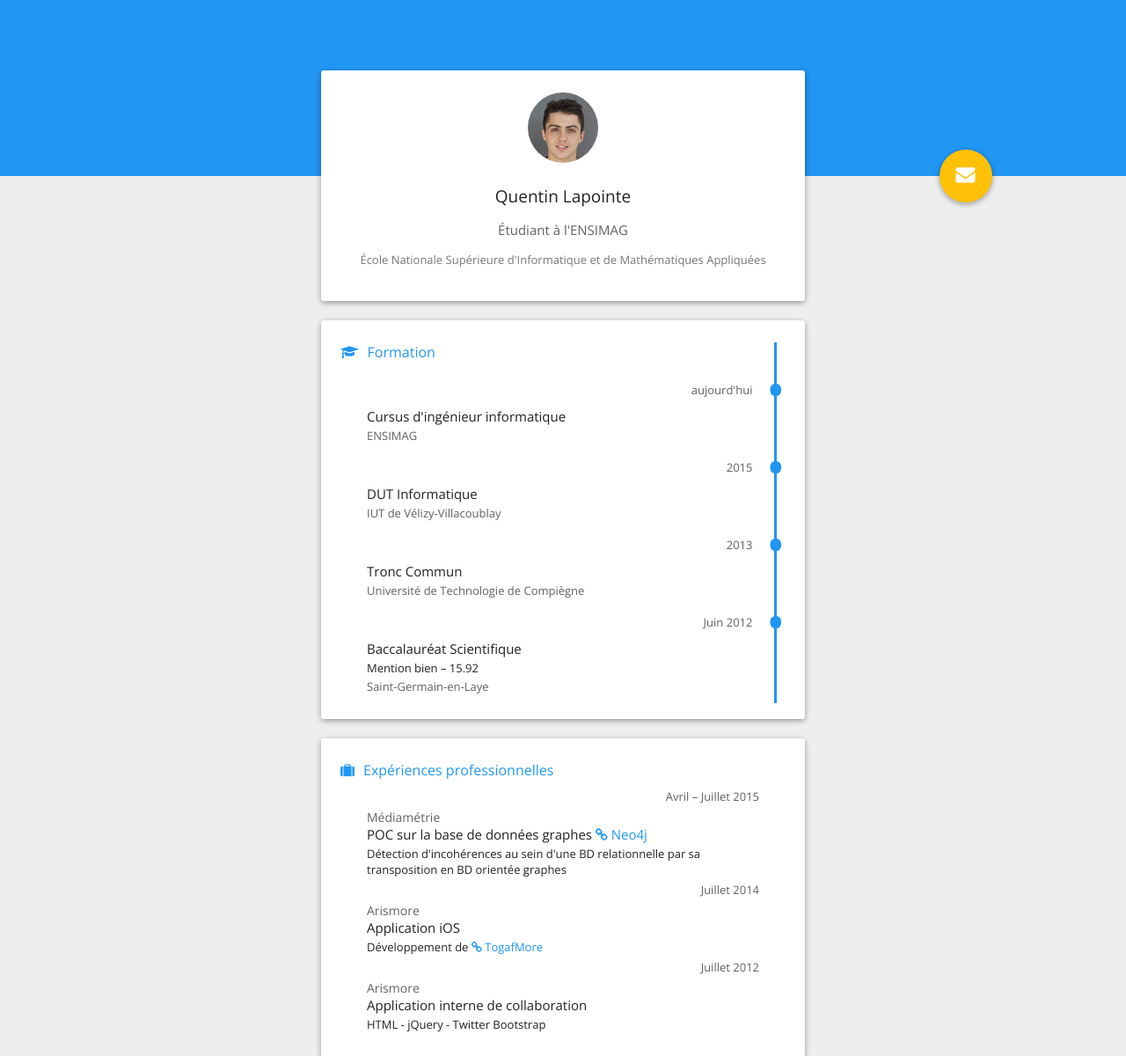
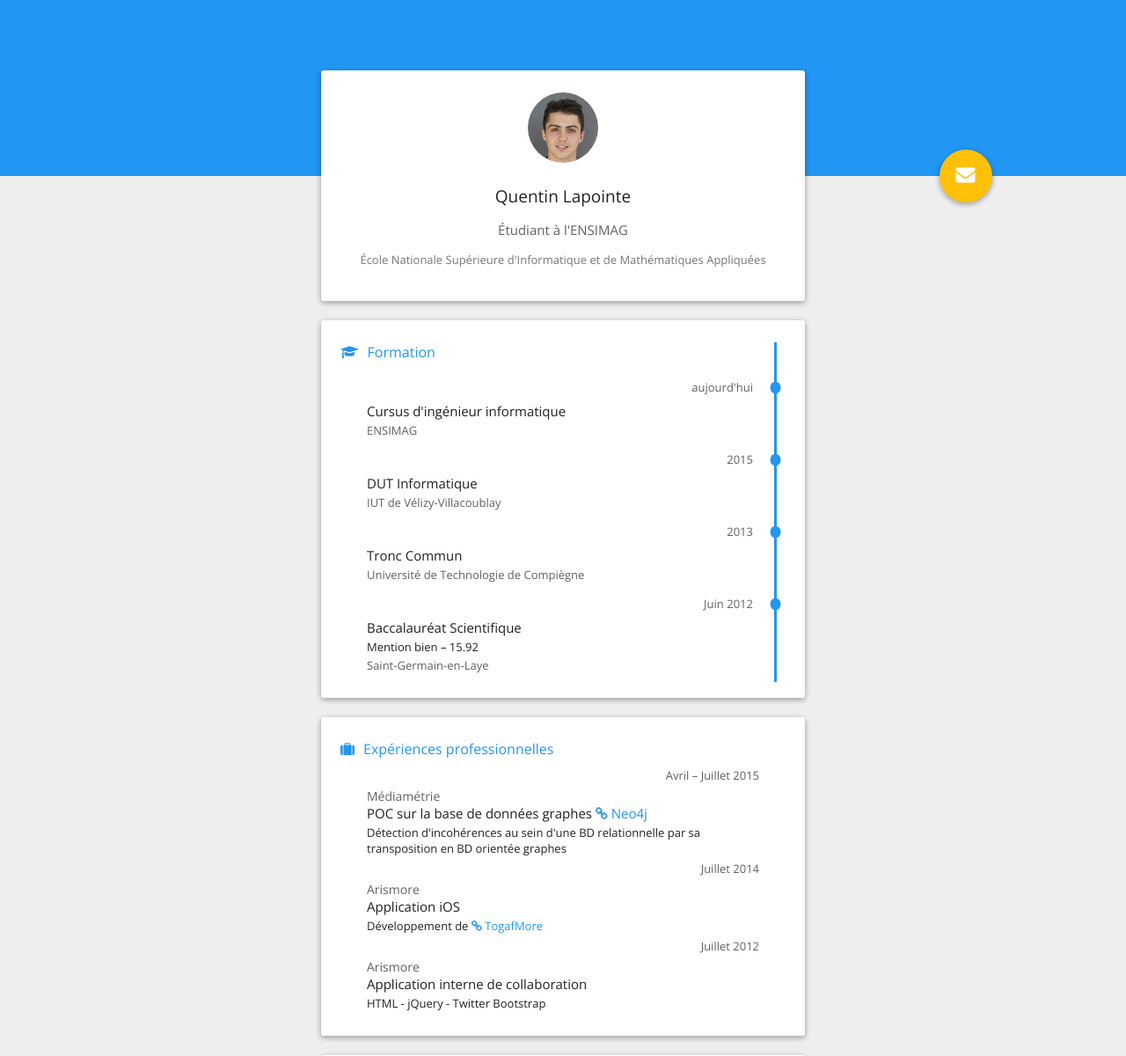
Before and after one commit to KeNt178/resume, a PHP site: page / in a window 1280 px wide. Shown: the top 1200 px of the page at 88% size. Run offline with PHP 8.4, Linux system fonts and the light colour scheme.

Commit message:
centrage bullets

```diff
--- a/css/style.css
+++ b/css/style.css
@@ -109,6 +109,7 @@ a:hover{
 #about_card .formation {
 	border-right: solid;
 	border-color: #2196F3;
+	border-width: 3px;
 }
 #about_card .formation .element .place{
 	color:#616161;
@@ -129,12 +130,12 @@ a:hover{
 	text-align: right;
 }
 #about_card .formation .element .date{
-	margin: -20px -33px -20px 0;
+	margin: -20px -32px -20px 0;
 }
 #about_card .bullet {;
 	vertical-align : -21%;
 	margin-left: 15px;
-	font-size: 60px;
+	font-size: 56px;
 	color: #2196F3;
 }
 hr{
```
